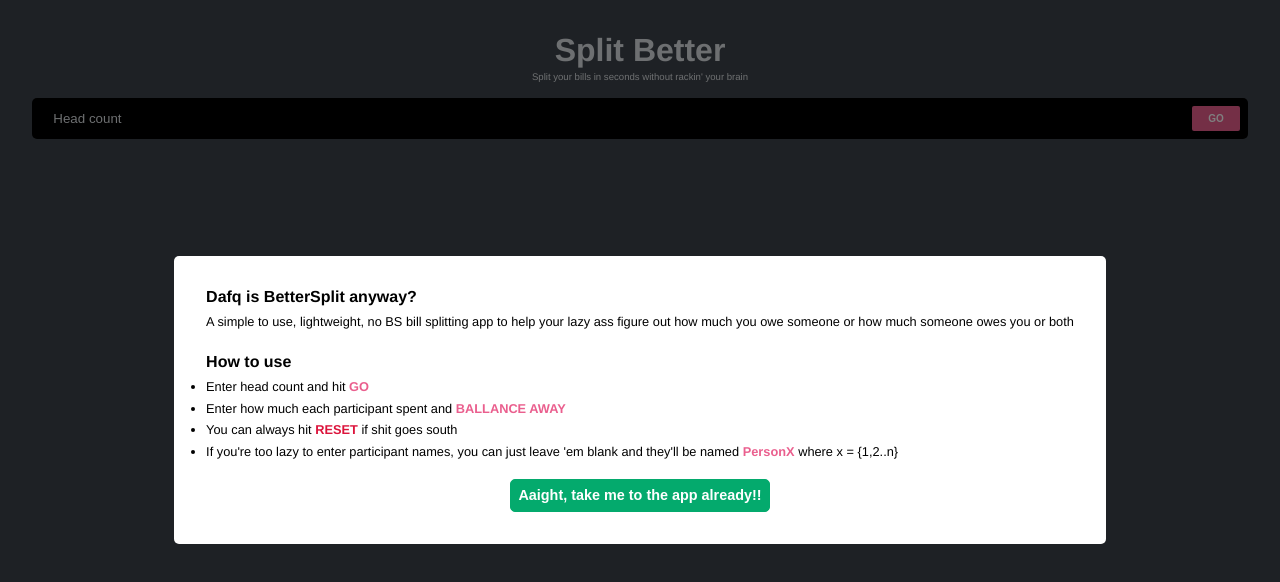
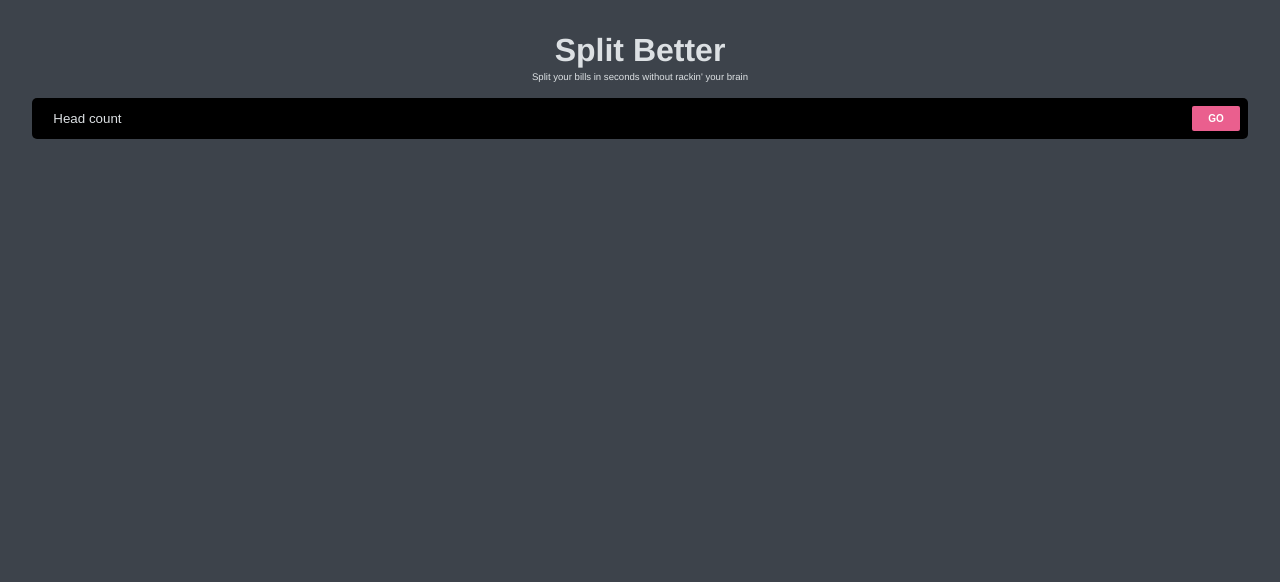
Before and after one commit to Sigkill32/BetterSplitwise, a website built with webpack: page index.html in a window 1280 px wide. Built offline with nearby package versions, Linux system fonts and the light colour scheme.

Commit message:
better class nomanclature

```diff
--- a/index.css
+++ b/index.css
@@ -173,7 +173,7 @@ input[type="number"] {
   justify-content: space-between;
 }
 
-.app-usage-modal-container {
+.app-modal-backdrop {
   position: absolute;
   top: 0;
   background-color: rgba(0, 0, 0, 0.5);
--- a/index.html
+++ b/index.html
@@ -38,7 +38,8 @@
             </div>
         </div>
     </div>
-    <div class="app-usage-modal-container">
+    <!-- Added hidden cls for ease of building. Should be removed once done -->
+    <div class="app-modal-backdrop app-usage-modal-container hidden">
         <div class="app-usage-modal">
             <div class="instruction-item">
                 <div class="instruction-header">
```
